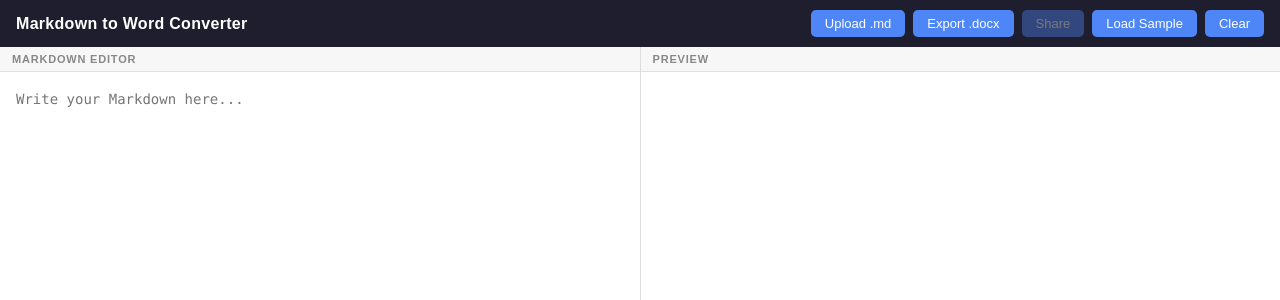
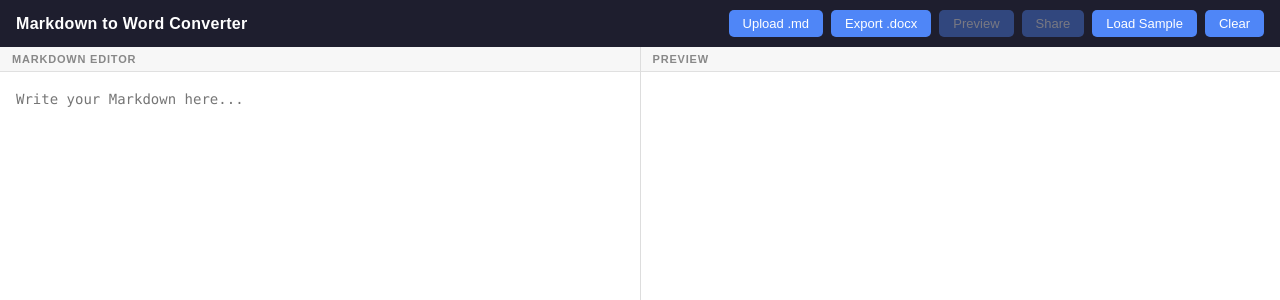
Before and after one commit to yapweijun1996/Markdown-Editor, a React (Vite) app: page / in a window 1280 px wide. Shown: the top 300 px of the page. Built offline with nearby package versions, Linux system fonts and the light colour scheme.

Commit message:
feat: add Preview button to toggle read-only preview mode locally

```diff
--- a/src/App.jsx
+++ b/src/App.jsx
@@ -124,6 +124,9 @@ export default function App() {
             <>
               <FileUploader onLoad={setMarkdown} onError={setError} />
               <button onClick={handleExport}>Export .docx</button>
+              <button onClick={() => setPreviewOnly(true)} disabled={!markdown.trim()}>
+                Preview
+              </button>
               <button onClick={() => setShowShare(true)} disabled={!markdown.trim()}>
                 Share
               </button>
```
